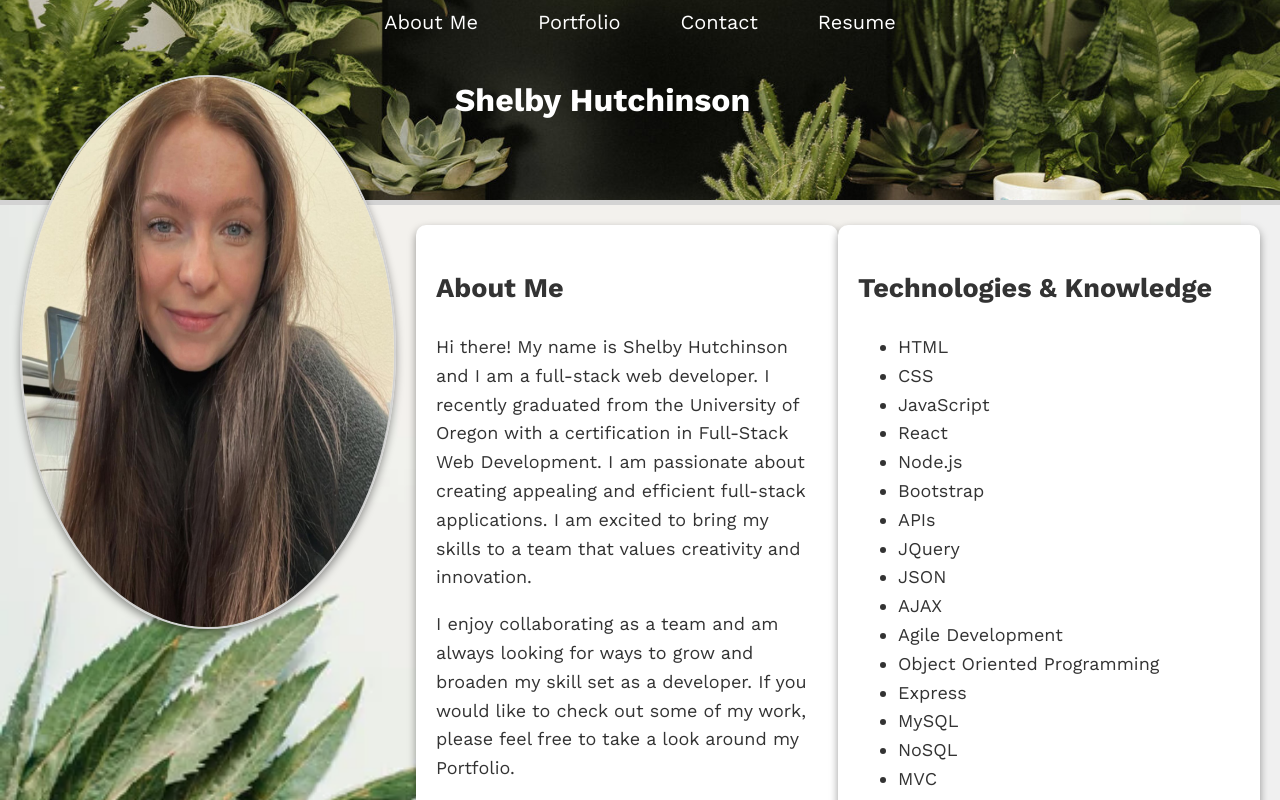
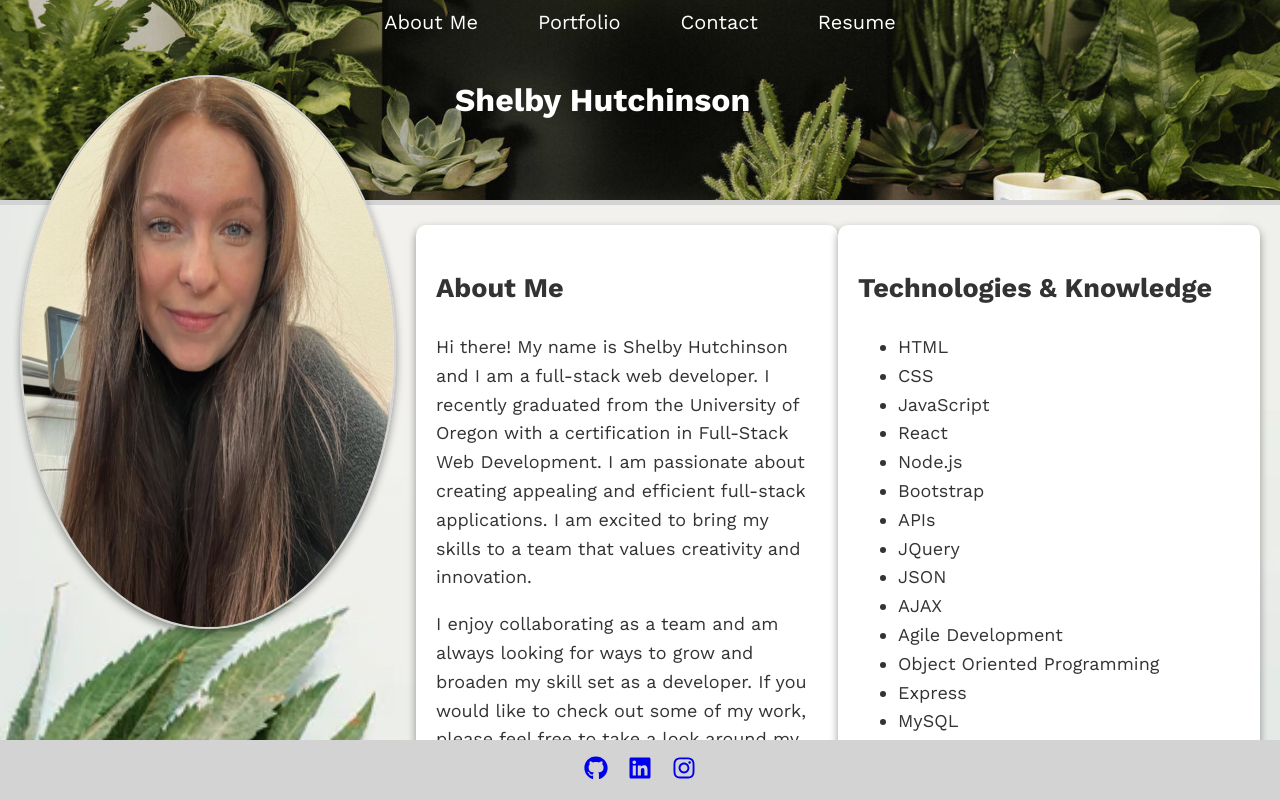
Before and after one commit to shhutc18/React-Portfolio, a React (Vite) app: page / in a window 1280 px wide. Shown: the top 800 px of the page. Built offline with nearby package versions, Linux system fonts and the light colour scheme.

Commit message:
adjusting spacing

```diff
--- a/src/components/AboutMe.jsx
+++ b/src/components/AboutMe.jsx
@@ -31,6 +31,7 @@ const AboutMe = () => {
     width: '35%', // Adjust the width to make room for the new section
     fontSize: '18px',
     padding: '20px',
+    paddingBottom: '100px',
     boxShadow: '0px 4px 8px rgba(0, 0, 0, 0.4)',
     borderRadius: '10px', // Add rounded corners
     backgroundColor: '#fff', // Add a background color
--- a/src/components/Footer.jsx
+++ b/src/components/Footer.jsx
@@ -5,6 +5,7 @@ const Footer = () => {
   const footerStyle = {
     display: 'flex',
     justifyContent: 'center',
+    position: 'fixed',
     alignItems: 'center',
     height: '60px',
     backgroundColor: 'lightgrey',
```
